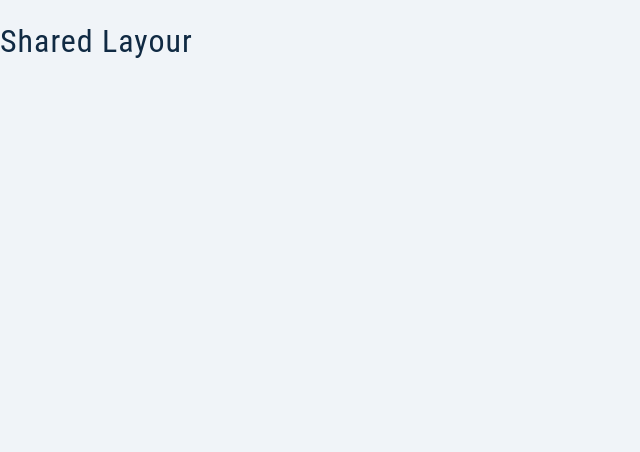
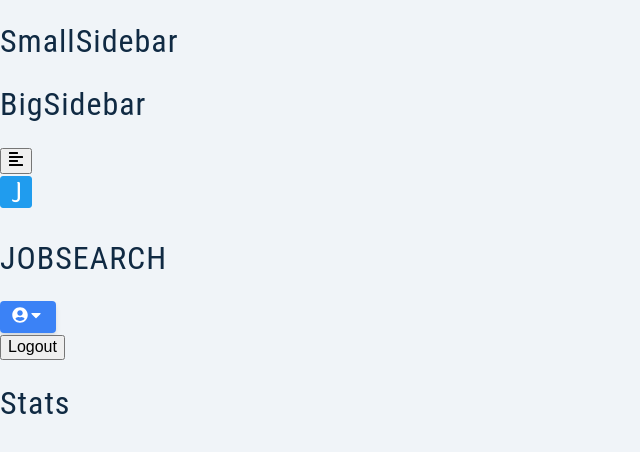
Before and after one commit to poojakelkar/ng-jobsearch, a React (Create React App) app: page / in a window 1280 px wide. Shown: the top 452 px of the page, without its empty margins (0-640 px from the left). Built offline with nearby package versions, Linux system fonts and the light colour scheme.

Commit message:
added screen of dashboard

```diff
--- a/package.json
+++ b/package.json
@@ -11,6 +11,7 @@
     "normalize.css": "^8.0.1",
     "react": "^18.1.0",
     "react-dom": "^18.1.0",
+    "react-icons": "^4.3.1",
     "react-redux": "^8.0.1",
     "react-router-dom": "^6.3.0",
     "react-scripts": "5.0.1",
--- /dev/null
+++ b/src/assets/wrappers/BigSidebar.js
@@ -0,0 +1,5 @@
+import styled from "styled-components";
+
+const Wrapper = styled.aside``;
+
+export default Wrapper;
--- /dev/null
+++ b/src/assets/wrappers/Navbar.js
@@ -0,0 +1,5 @@
+import styled from "styled-components";
+
+const Wrapper = styled.main``;
+
+export default Wrapper;
--- /dev/null
+++ b/src/assets/wrappers/SharedLayout.js
@@ -0,0 +1,5 @@
+import styled from "styled-components";
+
+const Wrapper = styled.main``;
+
+export default Wrapper;
--- /dev/null
+++ b/src/assets/wrappers/SmallSidebar.js
@@ -0,0 +1,5 @@
+import styled from "styled-components";
+
+const Wrapper = styled.aside``;
+
+export default Wrapper;
--- /dev/null
+++ b/src/component/BigSidebar.js
@@ -0,0 +1,10 @@
+import React from "react";
+import Wrapper from "../assets/wrappers/BigSidebar";
+
+export const BigSidebar = () => {
+    return (
+        <Wrapper>
+            <h1>BigSidebar</h1>
+        </Wrapper>
+    );
+};
--- /dev/null
+++ b/src/component/Navbar.js
@@ -0,0 +1,43 @@
+import React from "react";
+import Wrapper from "../assets/wrappers/Navbar";
+import { FaAlignLeft, FaUserCircle, FaCaretDown } from "react-icons/fa";
+import { useDispatch, useSelector } from "react-redux";
+import { Logo } from "./Logo";
+
+export const Navbar = () => {
+    const { user } = useSelector((store) => store.user);
+    const dispatch = useDispatch();
+    return (
+        <Wrapper>
+            <div className='nav-center'>
+                <button
+                    type='button'
+                    className='toggle-btn'
+                    onClick={() => console.log("toggle sidebar")}>
+                    <FaAlignLeft />
+                </button>
+            </div>
+            <div>
+                <Logo />
+            </div>
+            <div className='btn-container'>
+                <button
+                    type='button'
+                    className='btn'
+                    onClick={() => console.log("toggle logout")}>
+                    <FaUserCircle />
+                    {user?.name}
+                    <FaCaretDown />
+                </button>
+                <div className='dropdown show-dropdown'>
+                    <button
+                        type='button'
+                        className='dropdown-btn'
+                        onClick={() => console.log("toggle dropdown ")}>
+                        Logout
+                    </button>
+                </div>
+            </div>
+        </Wrapper>
+    );
+};
--- /dev/null
+++ b/src/component/SmallSidebar.js
@@ -0,0 +1,10 @@
+import React from "react";
+import Wrapper from "../assets/wrappers/SmallSidebar";
+
+export const SmallSidebar = () => {
+    return (
+        <Wrapper>
+            <h1>SmallSidebar</h1>
+        </Wrapper>
+    );
+};
--- a/src/component/index.js
+++ b/src/component/index.js
@@ -1,4 +1,7 @@
 import { Logo } from "./Logo";
 import { FormInput } from "./FormInput";
+import { Navbar } from "./Navbar";
+import { SmallSidebar } from "./SmallSidebar";
+import { BigSidebar } from "./BigSidebar";
 
-export { Logo, FormInput };
+export { Logo, FormInput, Navbar, SmallSidebar, BigSidebar };
--- a/src/pages/dashboard/SharedLayout.js
+++ b/src/pages/dashboard/SharedLayout.js
@@ -1,5 +1,21 @@
 import React from "react";
+import { Outlet } from "react-router-dom";
+import Wrapper from "../../assets/wrappers/SharedLayout";
+import { Navbar, BigSidebar, SmallSidebar } from "../../component";
 
 export const SharedLayout = () => {
-    return <h1>shared layour</h1>;
+    return (
+        <Wrapper>
+            <main className='dashboard'>
+                <SmallSidebar />
+                <BigSidebar />
+                <div>
+                    <Navbar />
+                    <div className='dashboard-page'>
+                        <Outlet />
+                    </div>
+                </div>
+            </main>
+        </Wrapper>
+    );
 };
--- a/src/pages/index.js
+++ b/src/pages/index.js
@@ -1,5 +1,8 @@
+import { BigSidebar } from "../component/BigSidebar";
+import { Navbar } from "../component/Navbar";
+import { SmallSidebar } from "../component/SmallSidebar";
 import Error from "./Error";
 import LandingPage from "./Landing";
 import Register from "./Register";
 
-export { LandingPage, Error, Register };
+export { LandingPage, Error, Register, Navbar, BigSidebar, SmallSidebar };
```
Also changed, not shown: 1 other file (tests, documents, lock files or other folders).
